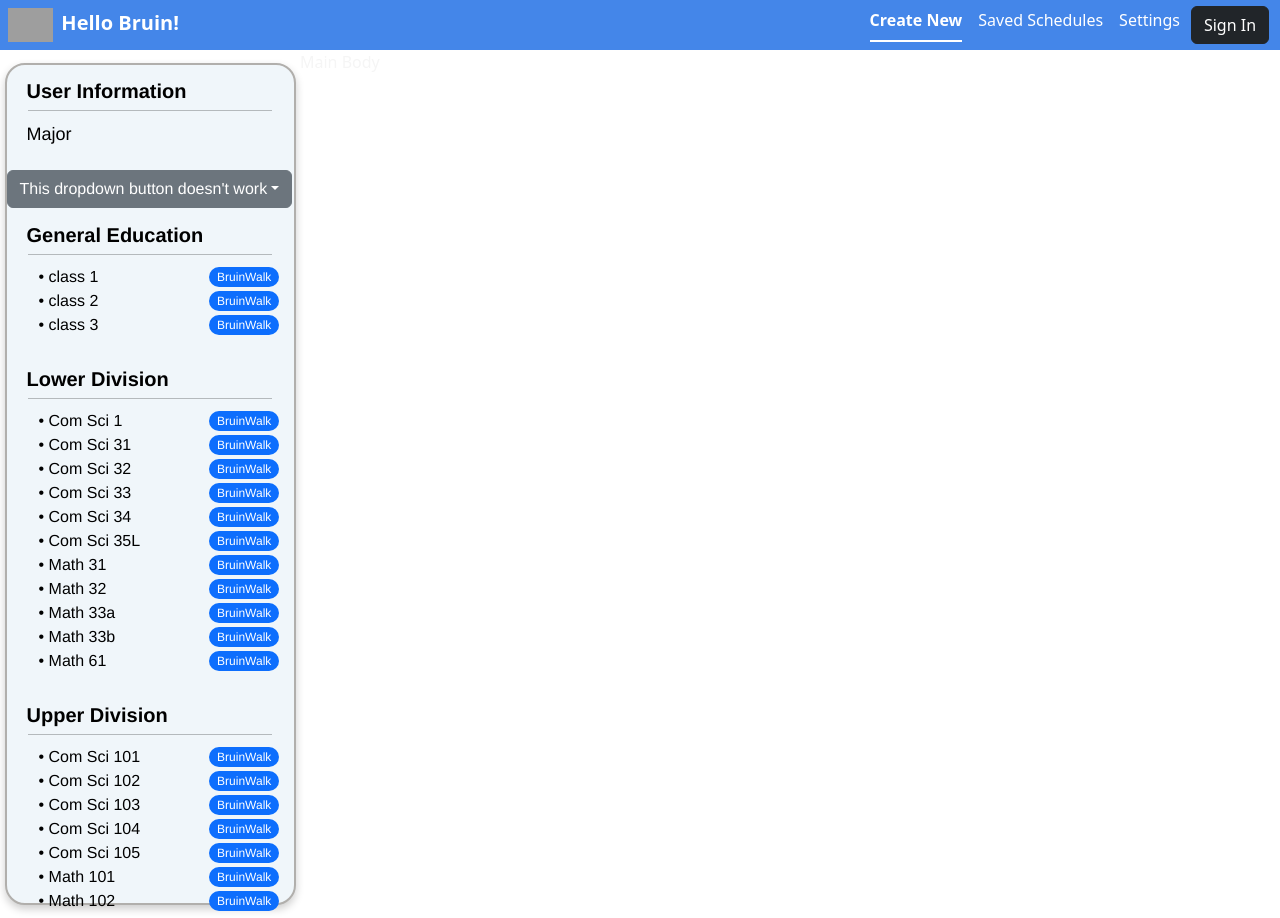
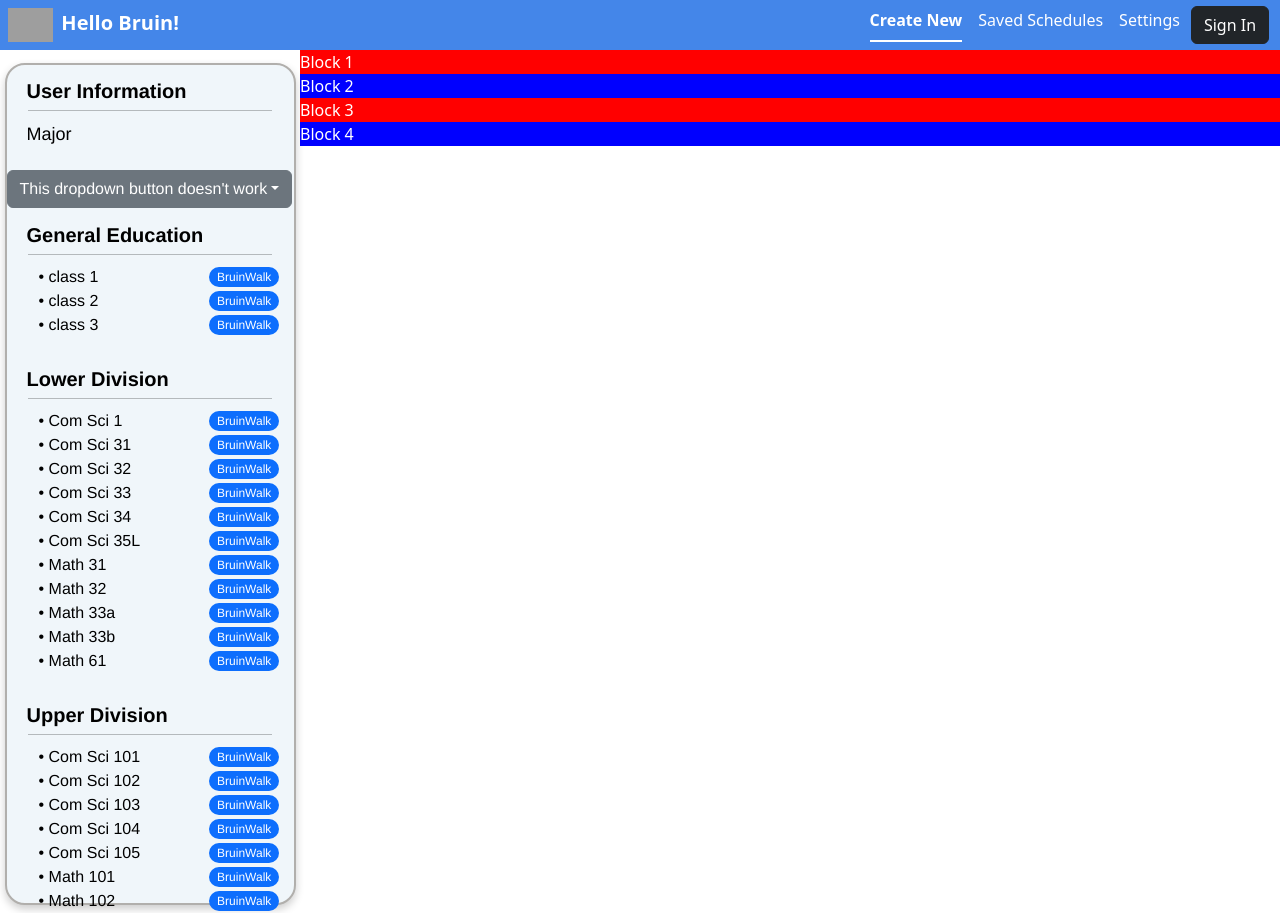
Before and after one commit to JonOuyang/UCLA-Course-Planning-Website, a React (Vite) app in the folder ucla-website/: page / in a window 1280 px wide. Built offline with nearby package versions, Linux system fonts and the light colour scheme; grey boxes are pictures that could not be loaded.

Commit message:
added main body sections

```diff
--- /dev/null
+++ b/package.json
@@ -0,0 +1,5 @@
+{
+  "dependencies": {
+    "bootstrap": "^5.3.3"
+  }
+}
--- a/ucla-website/src/App.tsx
+++ b/ucla-website/src/App.tsx
@@ -1,15 +1,17 @@
 import Banner from "./BannerComponents/Banner";
 import Sidebar from "./SidebarComponents/Sidebar";
+import MainBody from "./MainComponents/MainBody";
 import styles from "./App.module.css";
 
 //<div className={`${styles.item} ${styles.bannerStyle}`}></div>
+//<div className={`${styles.item} ${styles.mainBody}`}>Main Body</div>
 function App() {
   return (
     <>
       <div className={styles.background}>
         <Banner iconText="Hello Bruin!"/>
         <Sidebar />
-        <div className={`${styles.item} ${styles.mainBody}`}>Main Body</div>
+        <MainBody />
       </div>
     </>
   );
--- /dev/null
+++ b/ucla-website/src/MainComponents/MainBody.module.css
@@ -0,0 +1,16 @@
+.bodyGrid {
+    background-color: white;
+    display: grid;
+    height: 100vh; /* Total height is fixed */
+    width: 100vw;
+    grid-template-rows: 1fr 2fr 1fr; /* Distributes space proportionally */
+}
+.yearTitle {
+    color: white;
+    background-color: red;
+}
+
+.yearTitle2 {
+    color: white;
+    background-color: blue;
+}
--- /dev/null
+++ b/ucla-website/src/MainComponents/MainBody.tsx
@@ -0,0 +1,14 @@
+import styles from "./MainBody.module.css";
+
+const MainBody = () => {
+  return (
+    <div>
+      <div className={styles.yearTitle}>Block 1</div>
+      <div className={styles.yearTitle2}>Block 2</div>
+      <div className={styles.yearTitle}>Block 3</div>
+      <div className={styles.yearTitle2}>Block 4</div>
+    </div>
+  );
+};
+
+export default MainBody;
```
